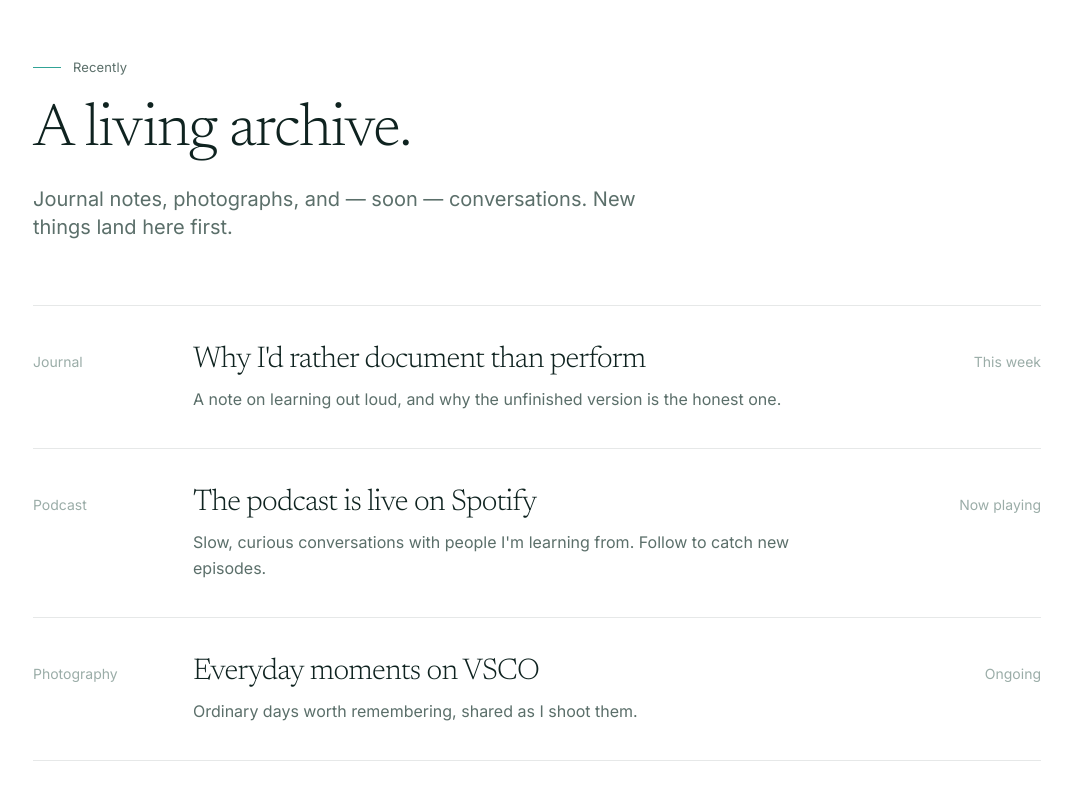
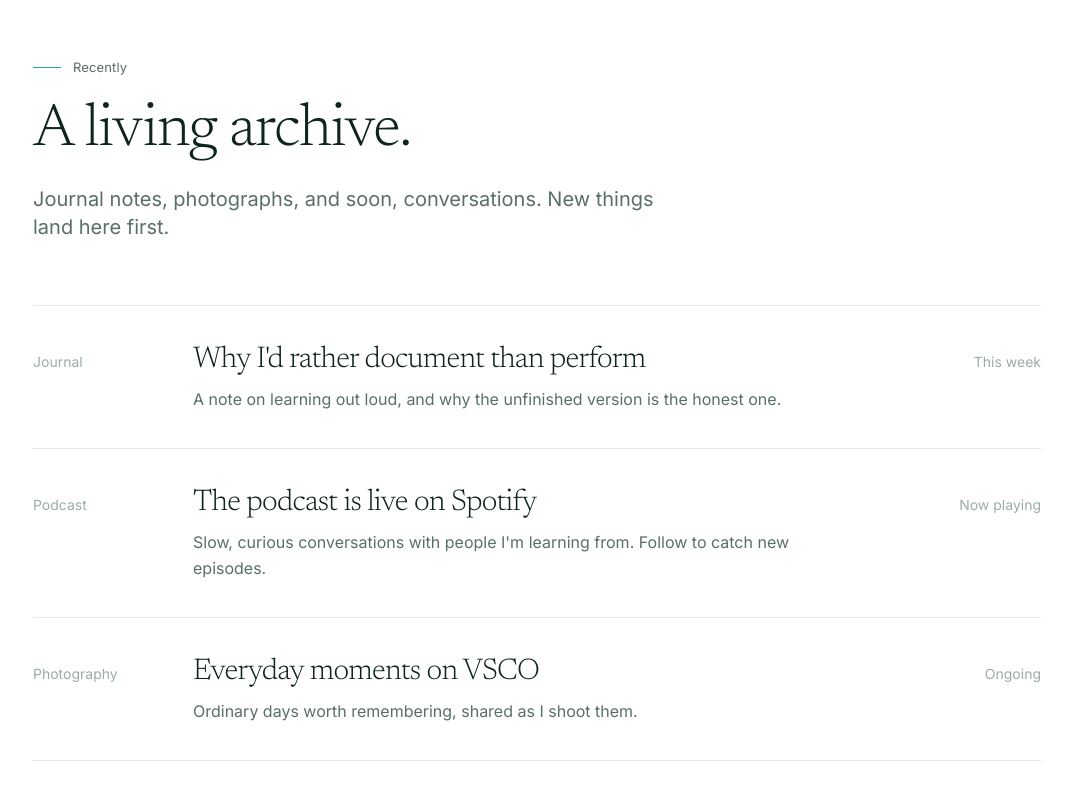
Before and after one commit to iambrandonpolk/brandon-polk-site, a Next.js app: page / in a window 1280 px wide. Shown: the part 3803-4603 px from the top of the page, without its empty margins (103-1175 px from the left). Built offline with nearby package versions, Linux system fonts and the light colour scheme.

Commit message:
Remove em dashes from copy

```diff
--- a/components/LatestContent.jsx
+++ b/components/LatestContent.jsx
@@ -2,7 +2,7 @@ import Section from "./Section";
 import Reveal from "./Reveal";
 import { writing } from "@/lib/content";
 
-// An editorial index instead of boxy cards — a quiet, living archive.
+// An editorial index instead of boxy cards: a quiet, living archive.
 // Each row is a full-width link with a hairline divider and a hover shift.
 // Edit entries in /lib/content.js.
 export default function LatestContent() {
@@ -11,7 +11,7 @@ export default function LatestContent() {
       id="writing"
       eyebrow="Recently"
       title="A living archive."
-      intro="Journal notes, photographs, and — soon — conversations. New things land here first."
+      intro="Journal notes, photographs, and soon, conversations. New things land here first."
     >
       <div className="mt-16 border-t border-[var(--border)]">
         {writing.map((item, i) => (
```
